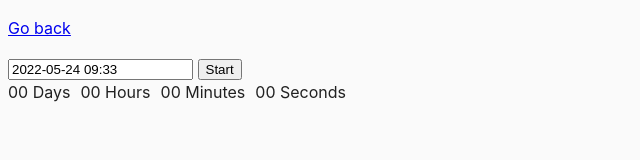
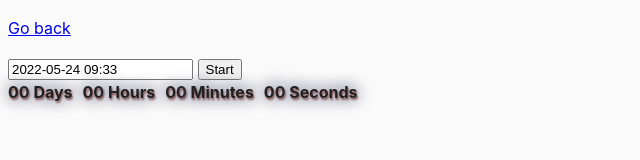
Before and after one commit to Volodymyr-Oliynyk/goit-js-hw-09, a website built with Parcel: page src/02-timer.html in a window 1280 px wide. Shown: the whole page, without its empty margins (0-640 px from the left). Built offline with nearby package versions, Linux system fonts and the light colour scheme.

Commit message:
task 2 finish

```diff
--- a/src/css/common.css
+++ b/src/css/common.css
@@ -20,8 +20,12 @@ img {
 
 .timer {
   display: flex;
+  font-weight: bold;
+  font-size: medium;
+  text-shadow: 1px 2px 2px rgb(134, 84, 84), 0 0 1em rgb(129, 129, 175), 0 0 1em rgb(102, 102, 114);
 }
 
 .field {
 margin-right: 10px;
+
 }
```
